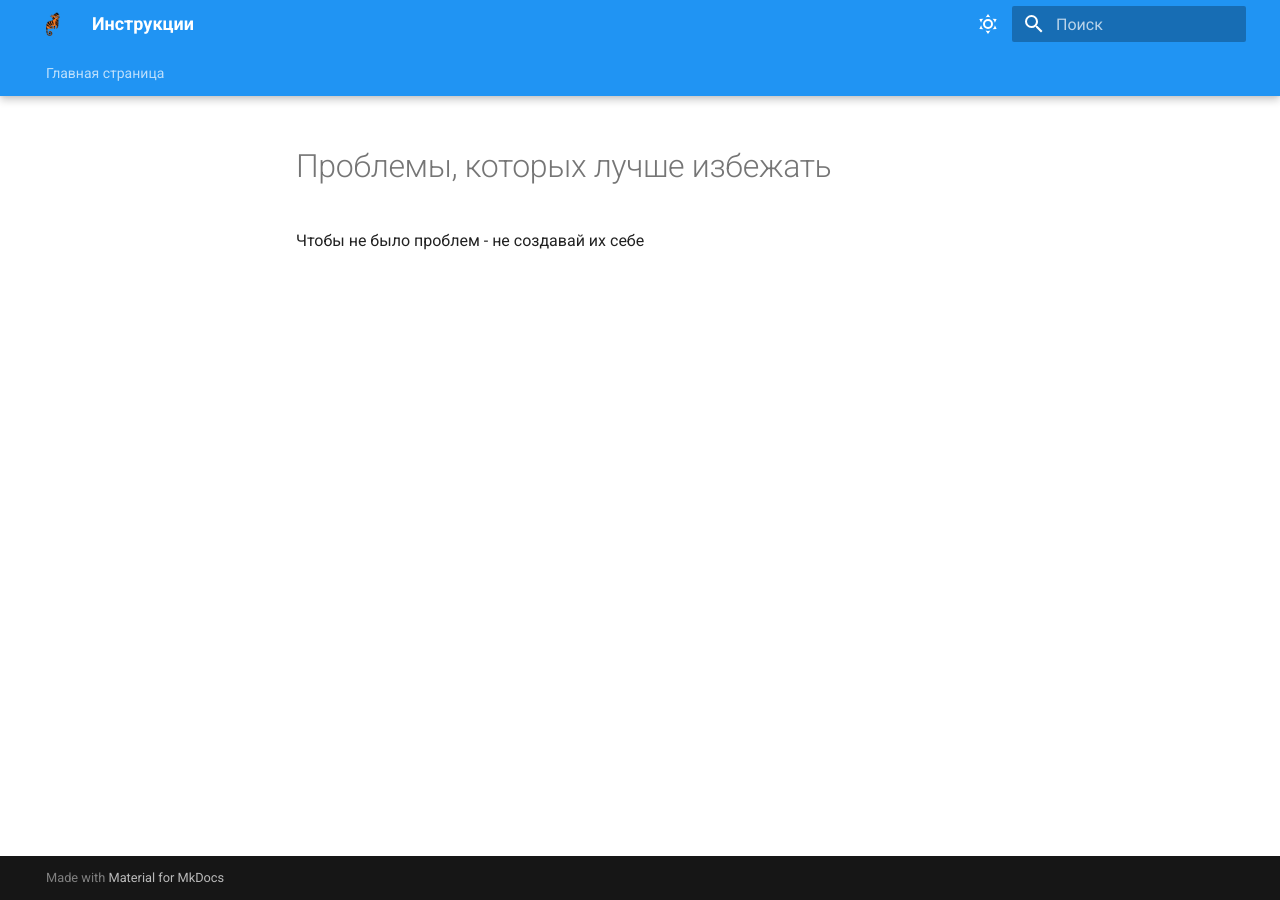
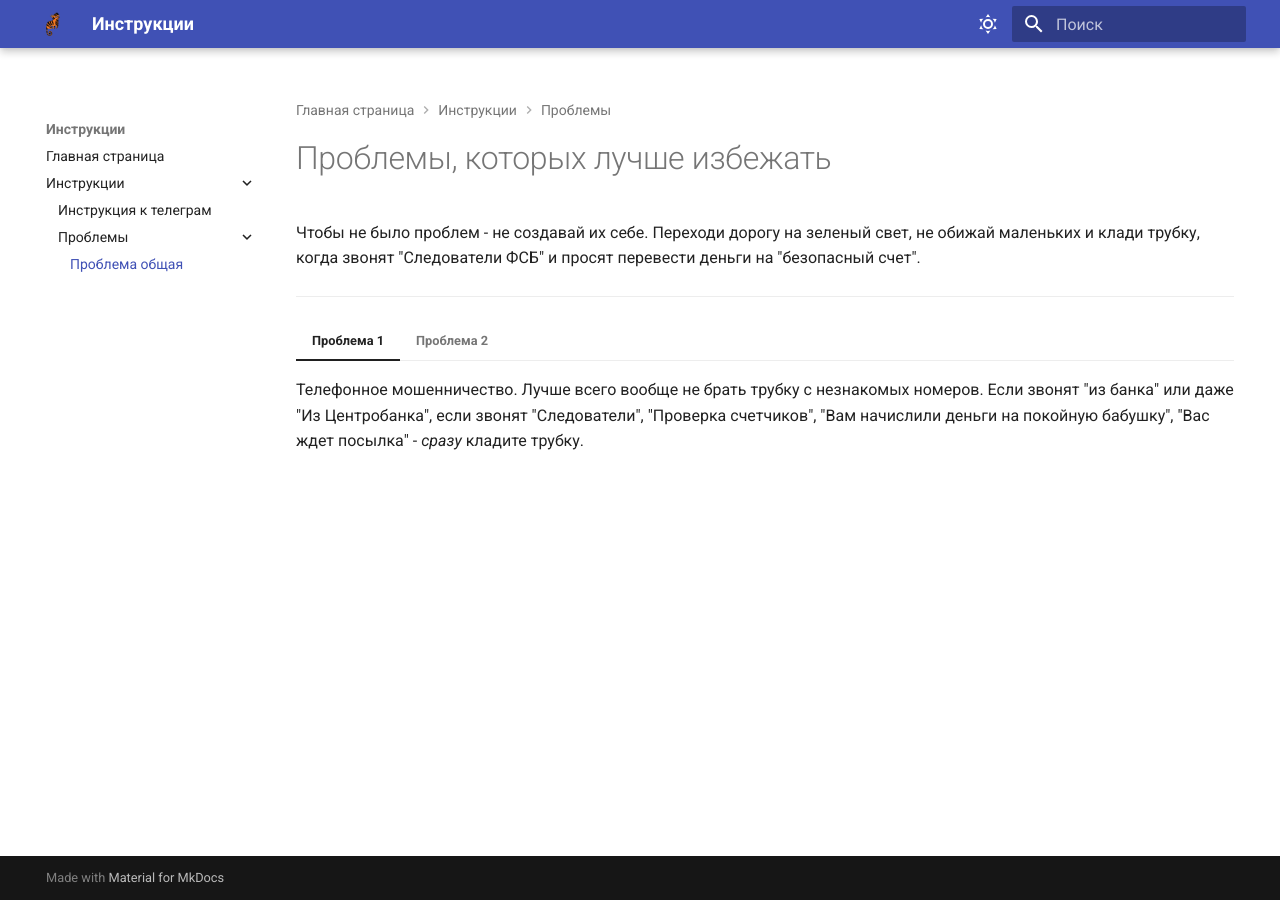
Before and after one commit to mtarelkina/omg-whats-the-hell-is-this, an MkDocs documentation site: the page built from docs/instructions/problems/problems.md, in a window 1280 px wide. Built offline with MkDocs 1.6.1 and Material for MkDocs 9.7.7, drawn with Linux system fonts in a browser that asks for light colours.

Commit message:
Проект больше не косячный

```diff
--- a/docs/instructions/problems/problems.md
+++ b/docs/instructions/problems/problems.md
@@ -1,3 +1,11 @@
 # Проблемы, которых лучше избежать
 
-Чтобы не было проблем - не создавай их себе
+Чтобы не было проблем - не создавай их себе. Переходи дорогу на зеленый свет, не обижай маленьких и клади трубку, когда звонят "Следователи ФСБ" и просят перевести деньги на "безопасный счет".
+
+---
+
+=== "Проблема 1"
+    Телефонное мошенничество. Лучше всего вообще не брать трубку с незнакомых номеров. Если звонят "из банка" или даже "Из Центробанка", если звонят "Следователи", "Проверка счетчиков", "Вам начислили деньги на покойную бабушку", "Вас ждет посылка" - *сразу* кладите трубку.
+
+=== "Проблема 2"
+    Мошенники в мессенджерах. Если вам в уютную тележеньку вдруг пишет самый главный начальник Вашей конторы и говорит о проверках ФСБ, налоговой, Рыбонадзора, ГРУ и пожарной инспекции - баньте сразу. Даже если начальник был настоящий - хуже не будет.
--- a/mkdocs.yml
+++ b/mkdocs.yml
@@ -12,8 +12,8 @@ theme: # Тема сайта, информация о ее параметрах
     - scheme: default
       toggle:
         icon: material/weather-sunny # Иконка для активации светлой темы
-        name: Выключить солнышко # Всплывающий текст-подсказка
-      primary: blue # Основной цвет
+        name: Тьма # Всплывающий текст-подсказка
+      primary: lignt blue # Основной цвет
       accent: purple # Акцентный цвет
       # вы можете использовать любой цвет из списка:
       # red; pink; purple; deep purple; indigo; blue; light blue; cyan; teal;
@@ -24,16 +24,16 @@ theme: # Тема сайта, информация о ее параметрах
     - scheme: slate
       toggle:
         icon: material/weather-night
-        name: Позвать солнышко
-      primary: deep purple
+        name: Да будет свет!
+      primary: teal
       accent: blue
   features: # настройки функциональностей темы
-    - navigation.sections # Добавление разделов верхнего уровня в боковом меню, отключение спойлеров в боковом меню
+   # - navigation.sections # Добавление разделов верхнего уровня в боковом меню, отключение спойлеров в боковом меню
     - navigation.path # Хлебные крошки
     - navigation.indexes # Позволяет создавать корневые страницы разделов меню. Корневая страница должна лежать в папке раздела и называться index.md. Пример использования корневых страниц приведен ниже в настройках nav
-    - navigation.tabs # Верхнее меню
+   # - navigation.tabs # Верхнее меню
     - navigation.tabs.sticky # Фиксация верхнего меню
-    - navigation.expand # Разворачивает спойлеры в левом меню по умолчанию
+   # - navigation.expand # Разворачивает спойлеры в левом меню по умолчанию
     - toc.integrate # Фиксирует оглавление страницы в левом меню
     - navigation.instant # Функция быстрой загрузки страниц
     - navigation.top # Добавляет кнопку «к началу» для быстрой обратной прокрутки страницы
@@ -43,3 +43,15 @@ theme: # Тема сайта, информация о ее параметрах
 
 nav:
   - Главная страница: index.md
+  - Инструкции:
+    - instructions/index.md
+    - Инструкция к телеграм: instructions/mriya-instruction.md
+    - Проблемы:
+      - instructions/problems/index.md
+      - Проблема общая: instructions/problems/problems.md
+
+markdown_extensions:
+- admonition #Поддержка варнингов
+- pymdownx.details # Спойлеры
+- pymdownx.tabbed: # Вкладки
+    alternate_style: true
```
Also changed, not shown: docs/instructions/index.md (added, +5 -0 lines), docs/instructions/mriya-instruction.md (+11 -4 lines), docs/instructions/problems/index.md (added, +3 -0 lines).
